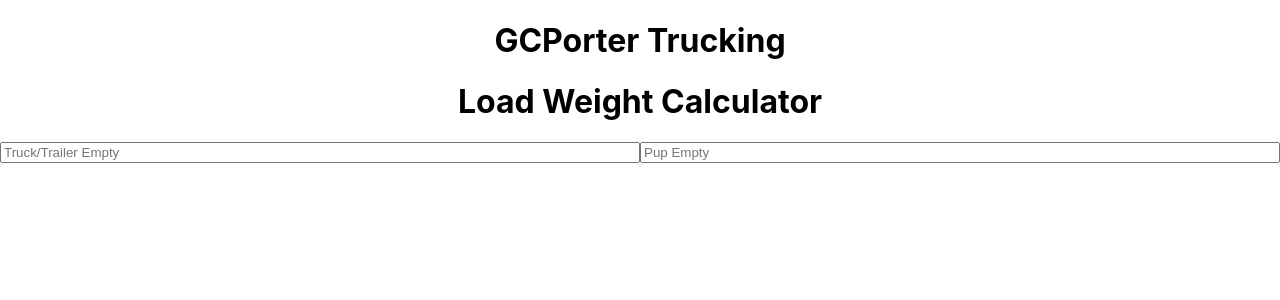
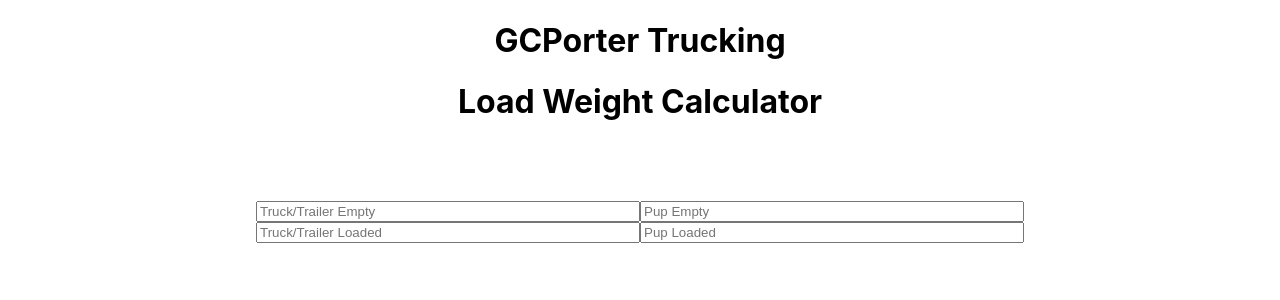
Before and after one commit to TandiweP/scales, a React (Create React App) app: page / in a window 1280 px wide. Shown: the top 300 px of the page. Built offline with nearby package versions, Linux system fonts and the light colour scheme.

Commit message:
adjust form

```diff
--- a/src/App.css
+++ b/src/App.css
@@ -37,13 +37,11 @@
   }
 }
 
-.form-empty {
+.form {
   display: grid;
   grid-template-columns: 1fr 1fr;
-
+  margin-top: 10vh;
+  margin-left: 20vw;
+  margin-right: 20vw;
+  margin-bottom: auto;
 }
-
-
-.truck-empty {
-
-}
--- a/src/components/LightWeights.js
+++ b/src/components/LightWeights.js
@@ -4,9 +4,13 @@
 export default function LightWeights () {
 const [emptyTruck, setEmptyTruck] = useState("");
 const [emptyPup, setEmptyPup] = useState("");
+const [loadedTruck, setLoadedTruck] = useState("");
+const [loadedPup, setLoadedPup] = useState("");
+
+
 
 return (
-    <form className="form-empty">
+    <form className="form">
         <input
             className="empty-truck"
             type="number"
@@ -16,14 +20,32 @@
         />
 
         <input
-            classname = "empty-pup"
+            className = "empty-pup"
             type="number"
             placeholder = "Pup Empty"
             value={emptyPup}
             onChange={(e) => setEmptyPup(e.currentTarget.value)}
         />
+        <input
+            className="loaded-truck"
+            type="number"
+            placeholder = "Truck/Trailer Loaded"
+            value={loadedTruck}
+            onChange={(e) => setLoadedTruck(e.currentTarget.value)}
+        />
+
+        <input
+            className = "loaded-pup"
+            type="number"
+            placeholder = "Pup Loaded"
+            value={loadedPup}
+            onChange={(e) => setLoadedPup(e.currentTarget.value)}
+        />
     </form>
+
+
 )
 
 
+
 }
```
